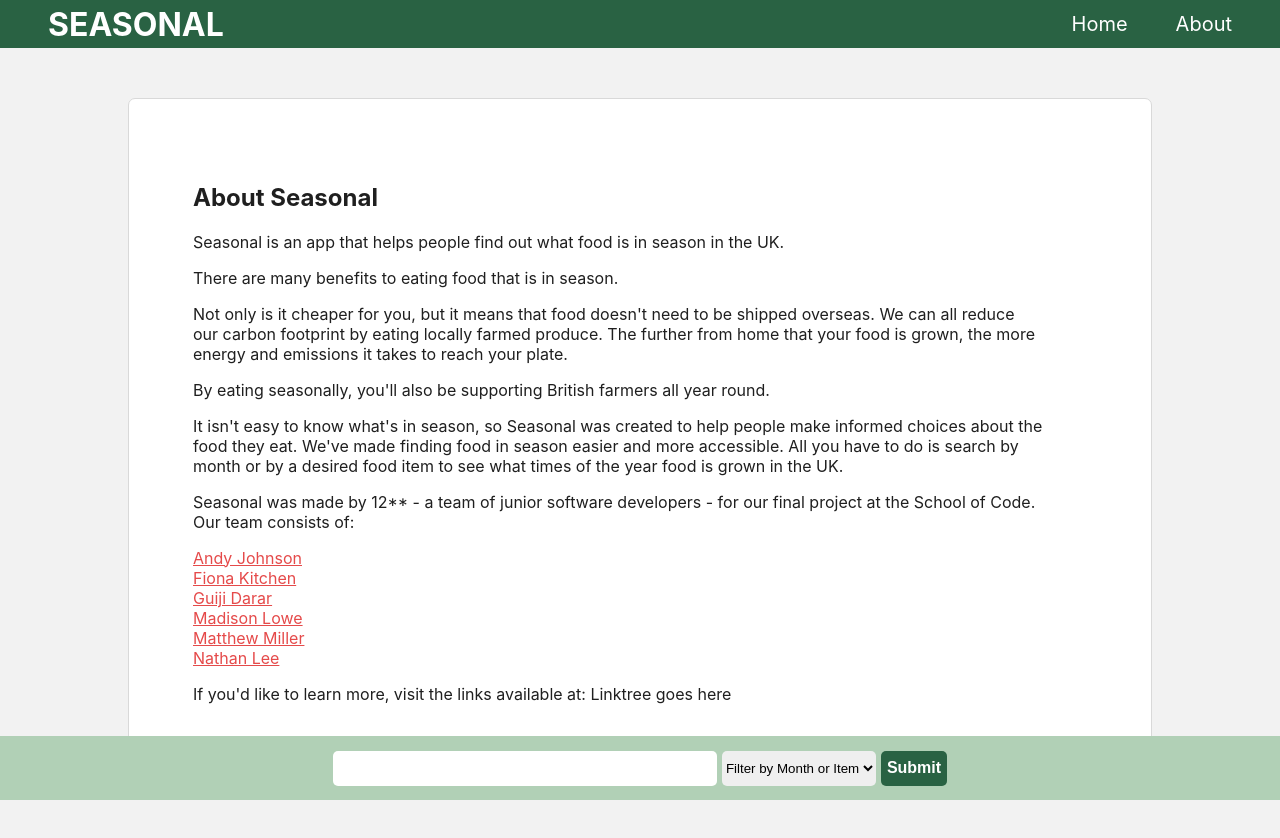
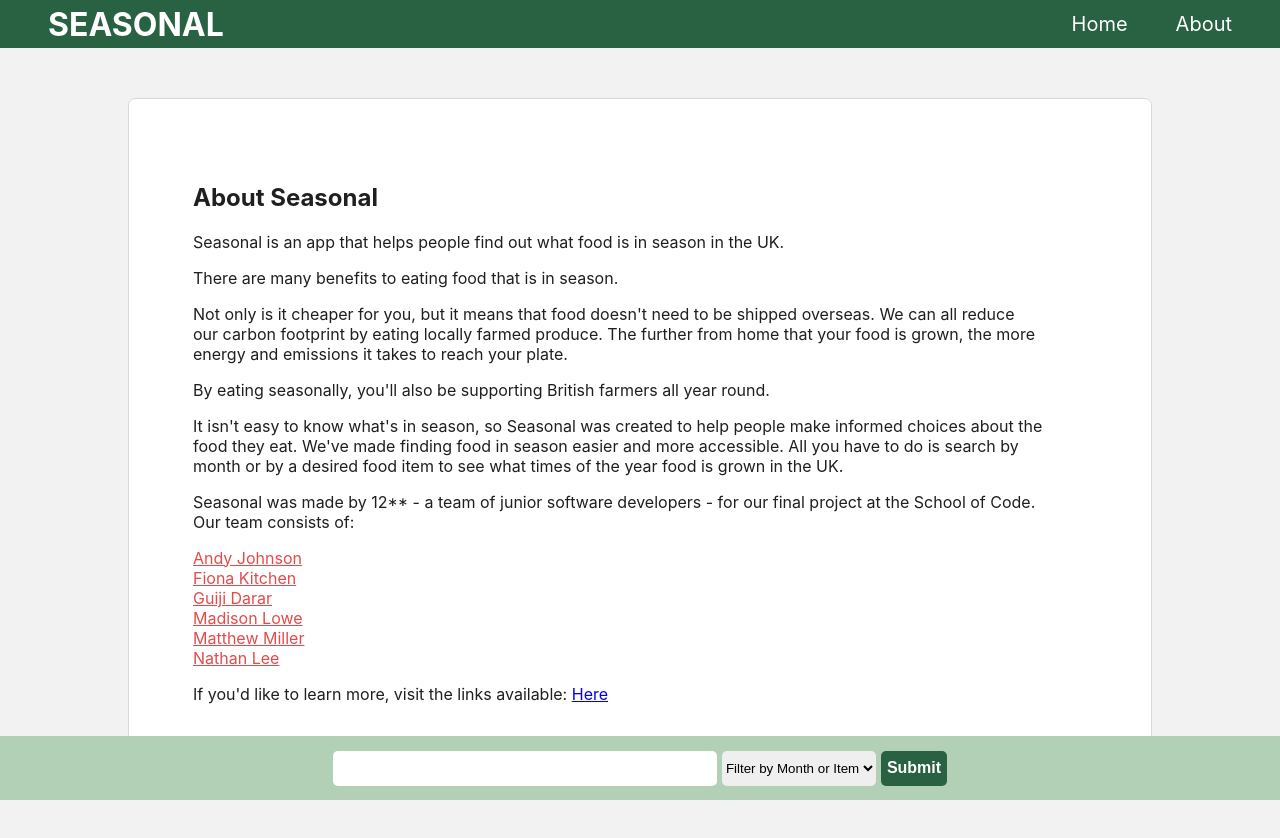
Before and after one commit to SchoolOfCode/final-project_front-end-12, a Next.js app in the folder seasonal/: page /about in a window 1280 px wide. Shown: the top 838 px of the page. Built offline with nearby package versions, Linux system fonts and the light colour scheme.

Commit message:
literally just added linktree

```diff
--- a/seasonal/pages/about.js
+++ b/seasonal/pages/about.js
@@ -32,7 +32,7 @@ export default function About() {
                     <li> <a href="https://www.linkedin.com/in/matthew-miller-b38aaa231/" target="_blank" rel="noreferrer" aria-label="Social profile link of developer">Matthew Miller</a></li>
                     <li> <a href="https://www.linkedin.com/in/nathanlee94" target="_blank" rel="noreferrer" aria-label="Social profile link of developer">Nathan Lee</a></li>
                 </ul>
-                <p>If you&apos;d like to learn more, visit the links available at: Linktree goes here</p>
+                <p>If you&apos;d like to learn more, visit the links available: <a href="https://linktr.ee/twelve_exponential" target="_blank" rel="noreferrer" aria-label="Link tree for developers">Here</a></p>
                 </div>
             </div>
             <footer className={styles.footer} aria-label="Search Bar">
```
